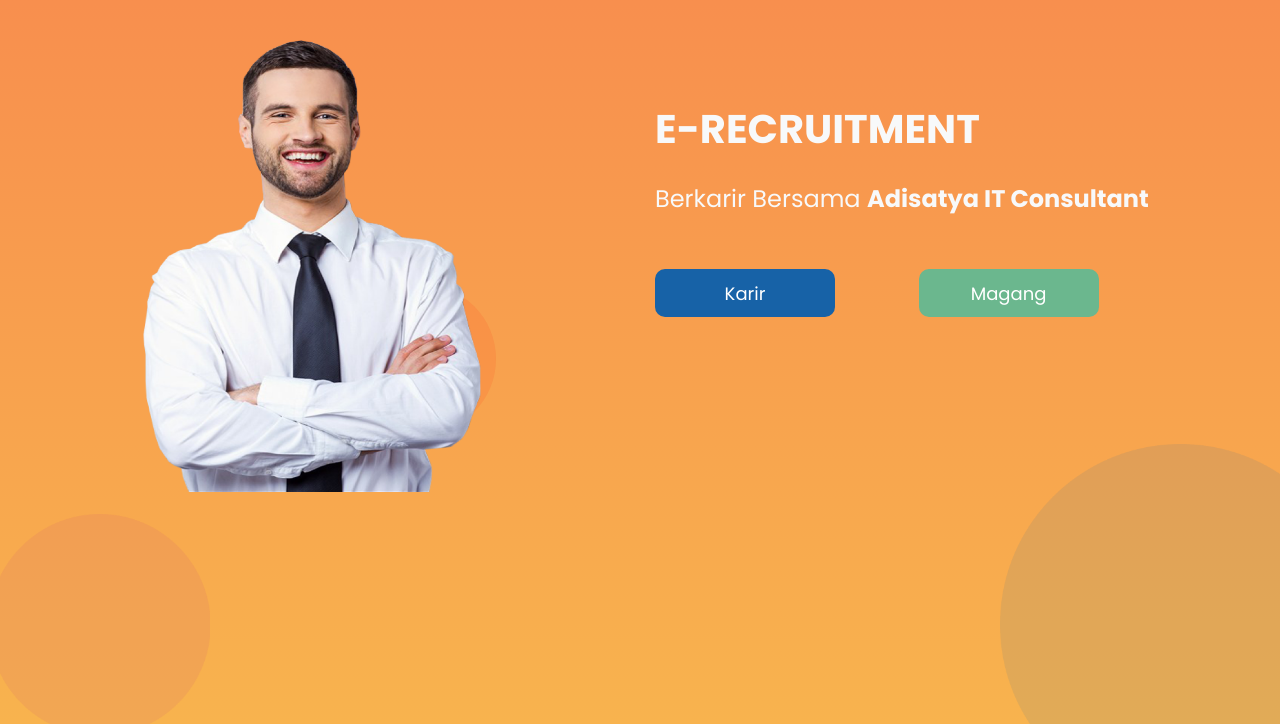
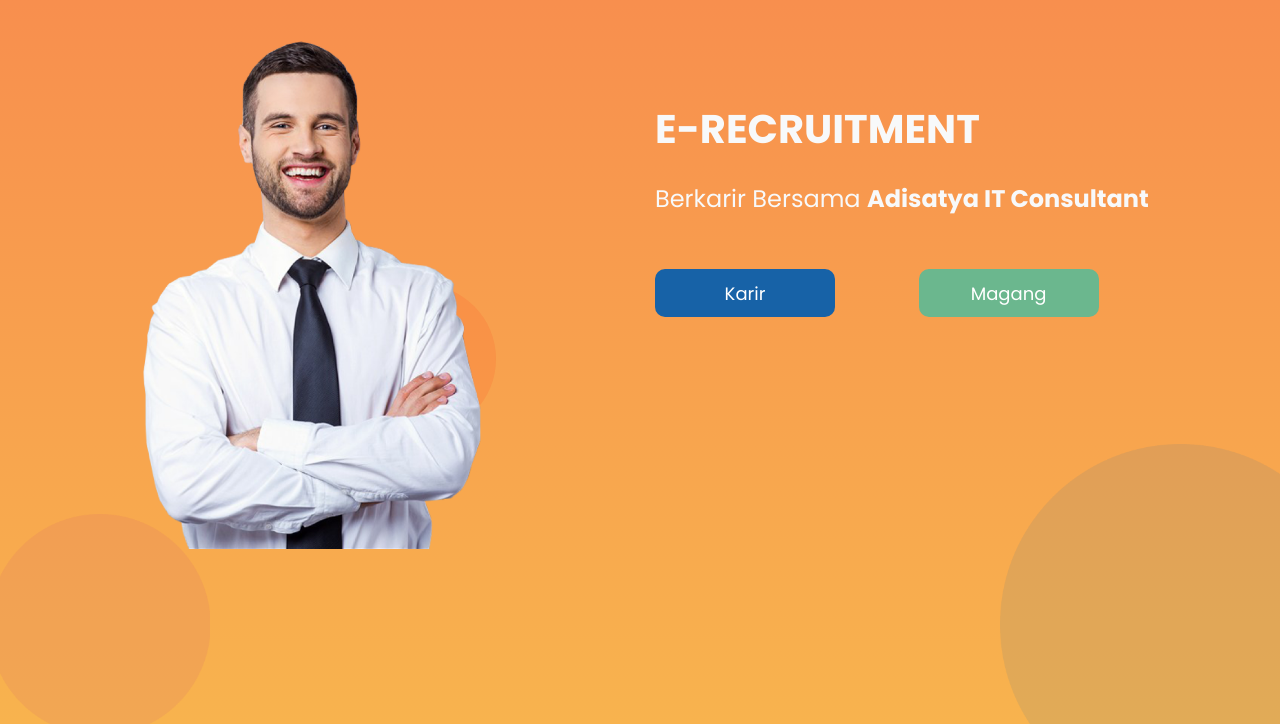
Before and after one commit to Corazon-17/webkarir_live2, a Django app: page / in a window 1280 px wide. Shown: the part 76-800 px from the top of the page. Run offline with Django 3.2, Linux system fonts and the light colour scheme; some libraries are stand-ins or nearby versions.

Commit message:
Update custom.css

```diff
--- a/static/css/custom.css
+++ b/static/css/custom.css
@@ -215,7 +215,7 @@
 .img-person {
   /*width: 70%;*/
   width: 370px;
-  height: 462px;
+  height: 519px;
 }
 
 .pt-home {
```
